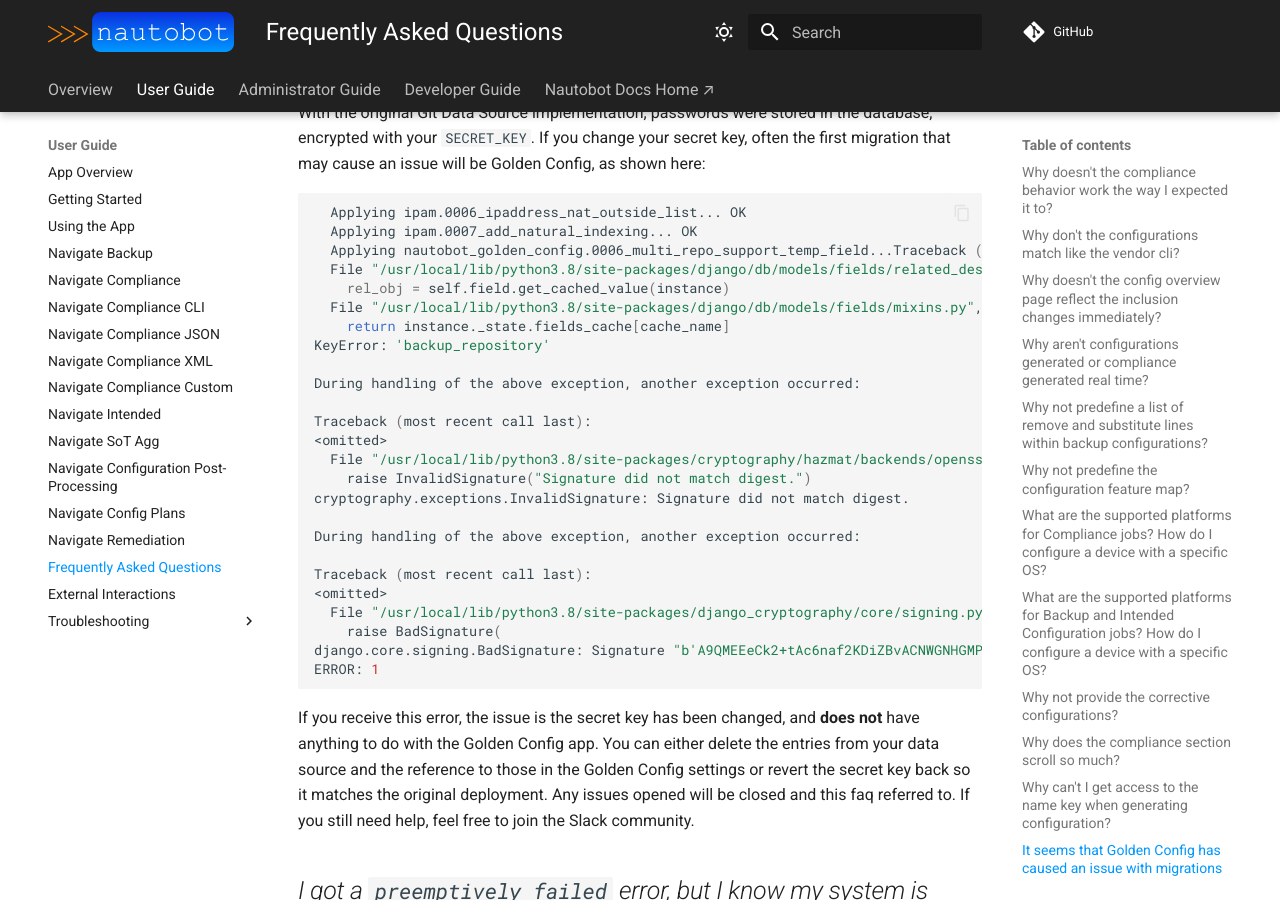
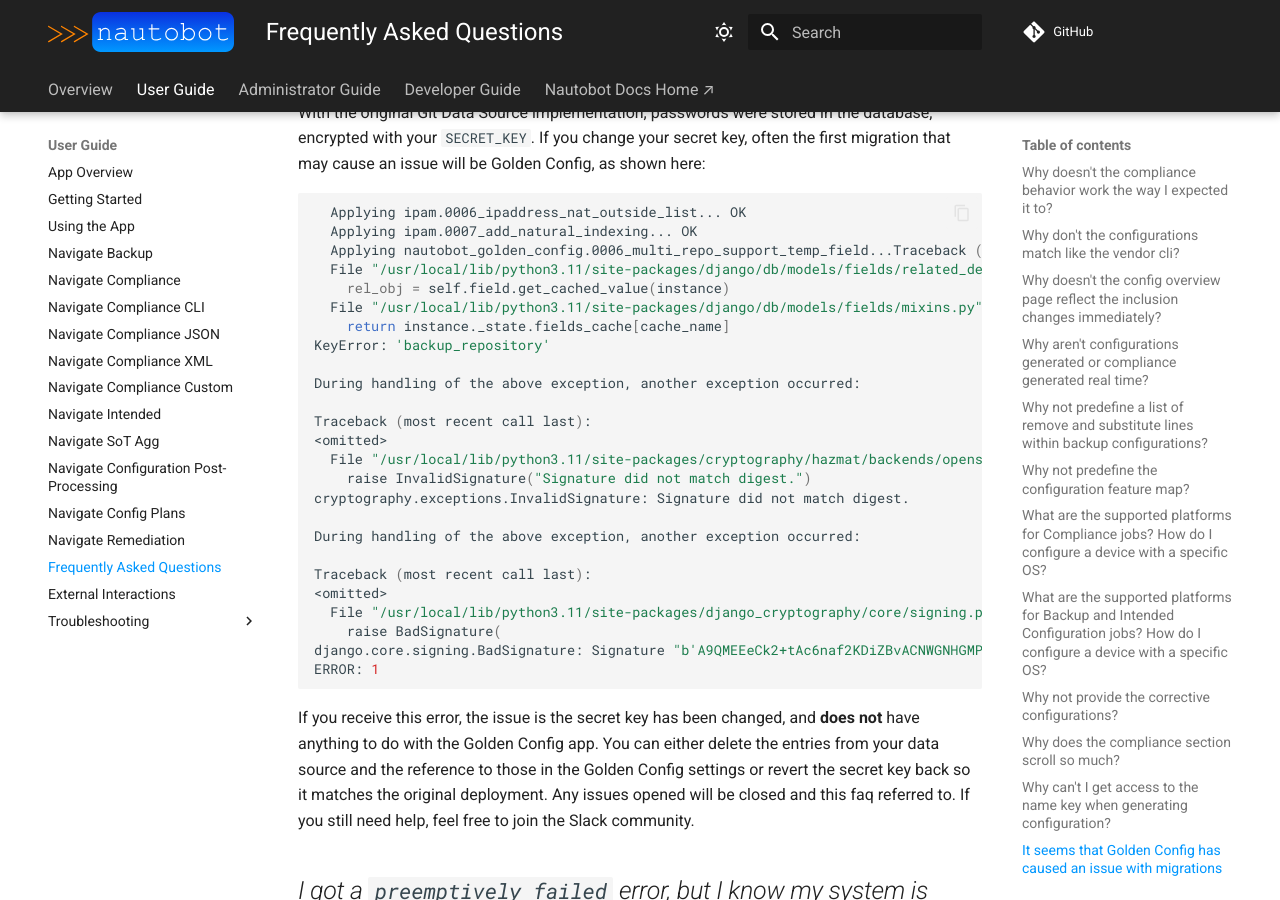
Before and after one commit to nautobot/nautobot-app-golden-config, an MkDocs documentation site: the page built from docs/user/faq.md, in a window 1280 px wide and 900 px high, scrolled down 4555 px. Built offline with MkDocs 1.6.1 and Material for MkDocs 9.7.7, drawn with Linux system fonts in a browser that asks for light colours; comment, search, counter and statistics services are not loaded.

```diff
--- a/docs/user/faq.md
+++ b/docs/user/faq.md
@@ -115,9 +115,9 @@ With the original Git Data Source implementation, passwords were stored in the d
   Applying ipam.0006_ipaddress_nat_outside_list... OK
   Applying ipam.0007_add_natural_indexing... OK
   Applying nautobot_golden_config.0006_multi_repo_support_temp_field...Traceback (most recent call last):
-  File "/usr/local/lib/python3.8/site-packages/django/db/models/fields/related_descriptors.py", line 173, in __get__
+  File "/usr/local/lib/python3.11/site-packages/django/db/models/fields/related_descriptors.py", line 173, in __get__
     rel_obj = self.field.get_cached_value(instance)
-  File "/usr/local/lib/python3.8/site-packages/django/db/models/fields/mixins.py", line 15, in get_cached_value
+  File "/usr/local/lib/python3.11/site-packages/django/db/models/fields/mixins.py", line 15, in get_cached_value
     return instance._state.fields_cache[cache_name]
 KeyError: 'backup_repository'
 
@@ -125,7 +125,7 @@ During handling of the above exception, another exception occurred:
 
 Traceback (most recent call last):
 <omitted>
-  File "/usr/local/lib/python3.8/site-packages/cryptography/hazmat/backends/openssl/hmac.py", line 85, in verify
+  File "/usr/local/lib/python3.11/site-packages/cryptography/hazmat/backends/openssl/hmac.py", line 85, in verify
     raise InvalidSignature("Signature did not match digest.")
 cryptography.exceptions.InvalidSignature: Signature did not match digest.
 
@@ -133,7 +133,7 @@ During handling of the above exception, another exception occurred:
 
 Traceback (most recent call last):
 <omitted>
-  File "/usr/local/lib/python3.8/site-packages/django_cryptography/core/signing.py", line 239, in unsign
+  File "/usr/local/lib/python3.11/site-packages/django_cryptography/core/signing.py", line 239, in unsign
     raise BadSignature(
 django.core.signing.BadSignature: Signature "b'A9QMEEeCk2+tAc6naf2KDiZBvACNWGNHGMPJ/SHOYY8=\n'" does not match
 ERROR: 1
```
Also changed, not shown: pyproject.toml (+3 -5 lines), 3 other files.
